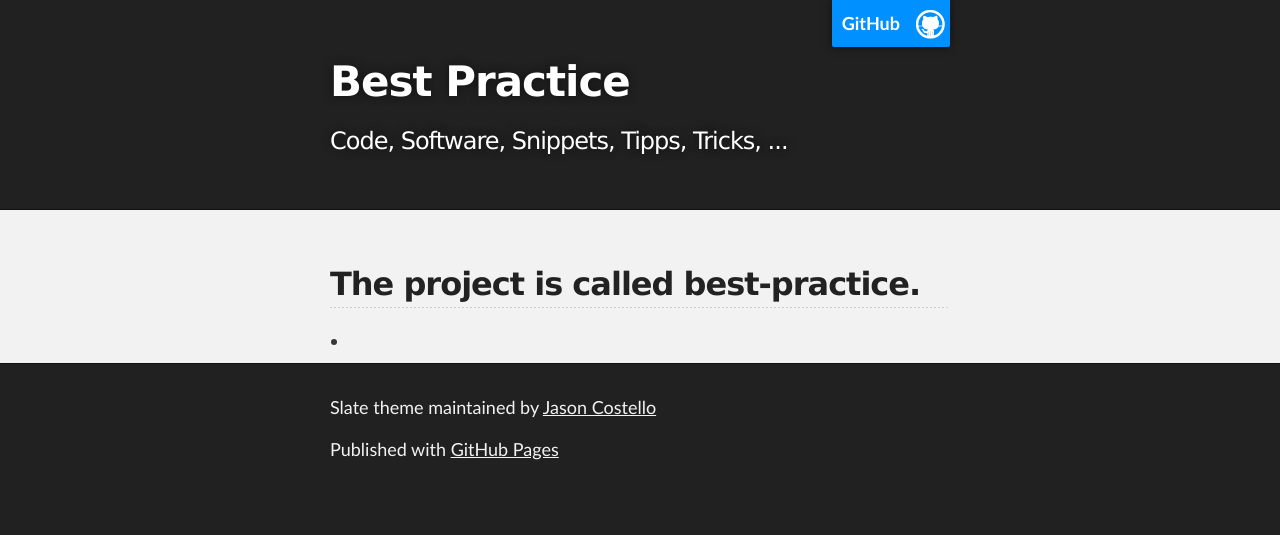
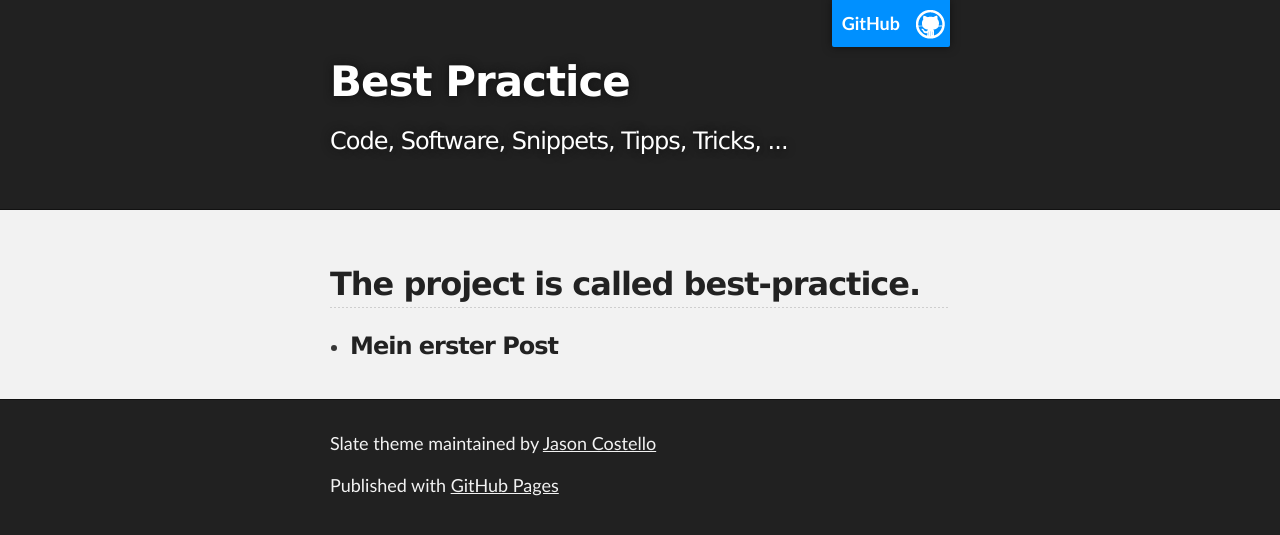
Before and after one commit to cniweb/best-practice, a Jekyll site: the page built from index.html, in a window 1280 px wide. Shown: the top 535 px of the page. Built offline with Jekyll 4.4.1, drawn with Linux system fonts in a browser that asks for light colours; the list of posts is cut into pages by our own code.

Commit message:
Update Template

```diff
--- a/_includes/header.html
+++ b/_includes/header.html
@@ -6,7 +6,7 @@
     <meta http-equiv="X-UA-Compatible" content="chrome=1" />
     <meta name="description" content="Slate is a responsive theme for GitHub Pages" />
 
-    <link rel="stylesheet" type="text/css" media="screen" href="stylesheets/stylesheet.css">
+    <link rel="stylesheet" type="text/css" media="screen" href="{{ page.baseurl }}stylesheets/stylesheet.css">
 
     <title>{{ page.title }}</title>
   </head>
--- a/index.html
+++ b/index.html
@@ -6,7 +6,7 @@
 	{% for post in site.posts %}
 	<li>
 	  <a href="{{ post.url }}">
-			<h3>{{ post.titel }}</h3>
+			<h3>{{ post.title }}</h3>
 	  </a>
 	</li>
 	{% endfor %}
```
